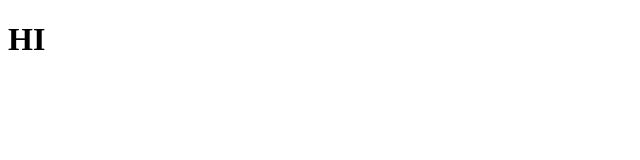
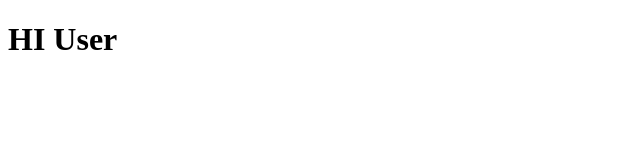
Before and after one commit to Orbin-Ahmed/Front-End, a plain HTML site: page site/index.html in a window 1280 px wide. Shown: the whole page, without its empty margins (0-640 px from the left). Drawn offline with Linux system fonts and the light colour scheme.

Commit message:
Trying the new changes

```diff
--- a/site/index.html
+++ b/site/index.html
@@ -4,6 +4,6 @@
 	<title>Hello world</title>
 </head>
 <body>
-<h1>HI</h1>
+<h1>HI User</h1>
 </body>
 </html>
```
